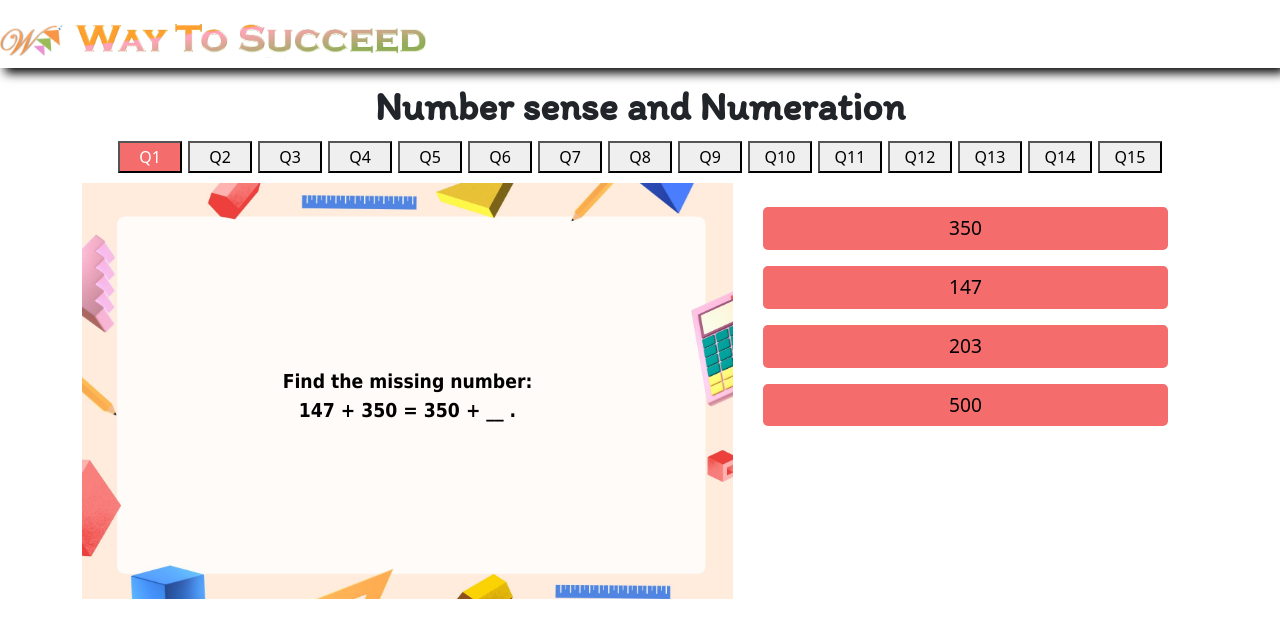
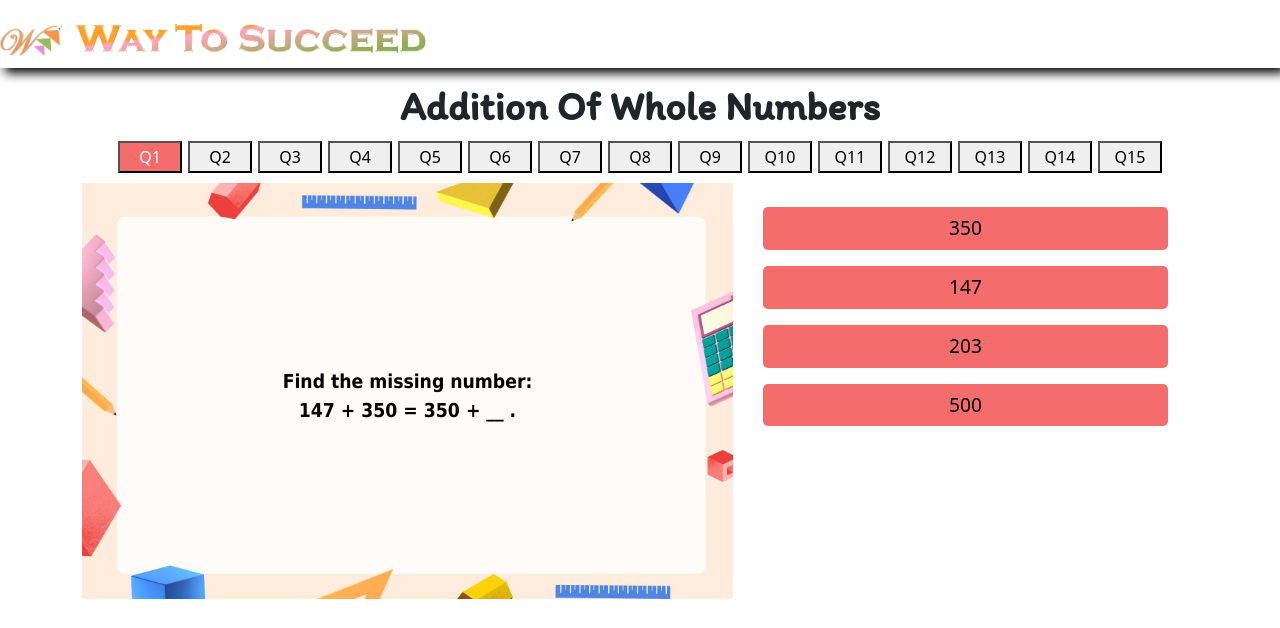
Before and after one commit to waytosucceed/G6C1_AC4_MATH, a plain HTML site: page index.html in a window 1280 px wide. Both pictures are taken after a click on the button "Q1". Drawn offline with nearby package versions, Linux system fonts and the light colour scheme; a web font is replaced by a local one.

Commit message:
Update index.html

```diff
--- a/index.html
+++ b/index.html
@@ -111,7 +111,7 @@
   </div>
   <br />
   <center>
-    <h1 id="heading">Number sense and Numeration</h1>
+    <h1 id="heading">Addition Of Whole Numbers</h1>
     <div id="questionButtons" class="container">
       <!-- Dynamic buttons will be inserted here -->
     </div>
@@ -293,7 +293,7 @@ function loadQuestion() {
    // Function to handle button clicks for specific question
 function abc(x) {
 
- document.getElementById('heading').innerHTML='Number sense and Numeration';
+ document.getElementById('heading').innerHTML='Addition Of Whole Numbers';
  document.getElementById('math_ques').src='question_img.jpg'
   currentQuestion = x - 1;
   currentImage = x - 1;
```
